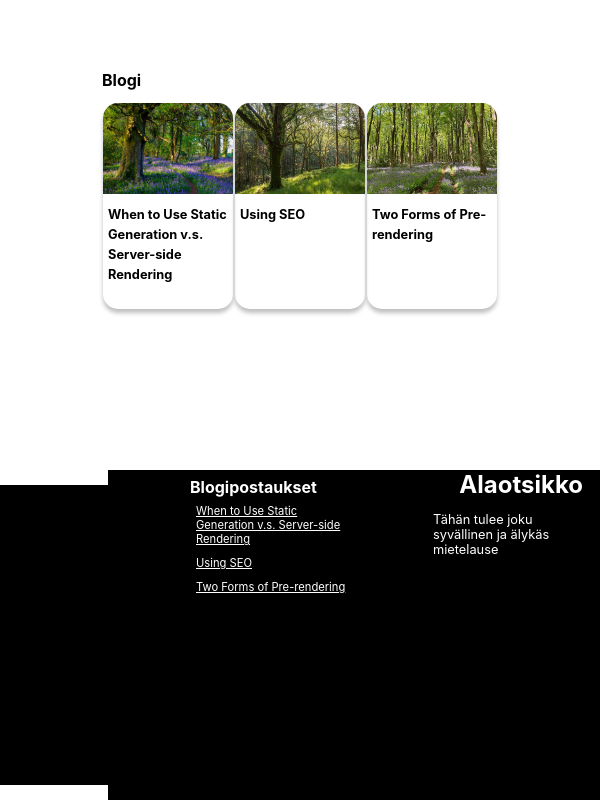
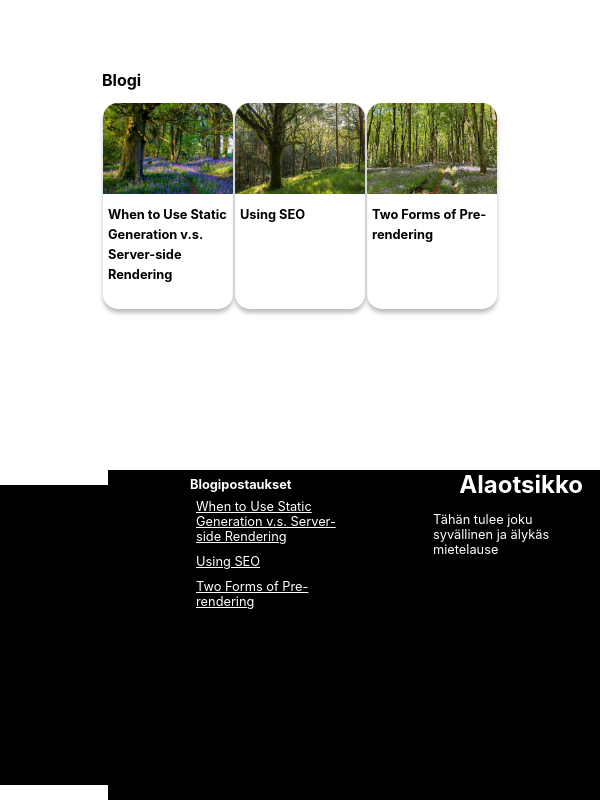
Before and after one commit to papuht/nextjs-blog, a Next.js app: page / in a window 600 px wide. Shown: the part 568-1368 px from the top of the page. Built offline with nearby package versions, Linux system fonts and the light colour scheme.

Commit message:
Small polishing

```diff
--- a/styles/utils.module.css
+++ b/styles/utils.module.css
@@ -250,7 +250,7 @@
 
 	position: relative;
 	left: 48%;
-
+	font-size: 1.5rem;
 	width: 50%;
 
 }
@@ -278,7 +278,7 @@
 
 	color: white;
 	margin-bottom: 10px;
-
+	font-size: 1.5rem;
 
 }
 
@@ -294,7 +294,7 @@
 	width: 100%;
 	text-align: left;
 	color: white;
-
+	font-size: 1.5rem;
 
 }
 
@@ -536,7 +536,7 @@
 	width: 50%;
 	color: white;
 	margin-bottom: 10px;
-	font-size: 0.7rem;
+	font-size: 0.8rem;
 	position: relative;
 	left: 13px;
 }
@@ -554,6 +554,7 @@
 	left: 15px;
 	color: white;
 	margin: 7px;
+	font-size: 0.8rem;
 
 }
 
```
